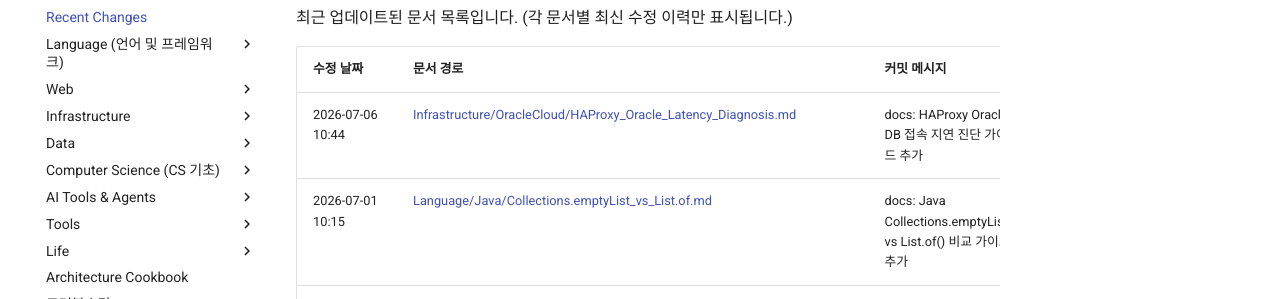
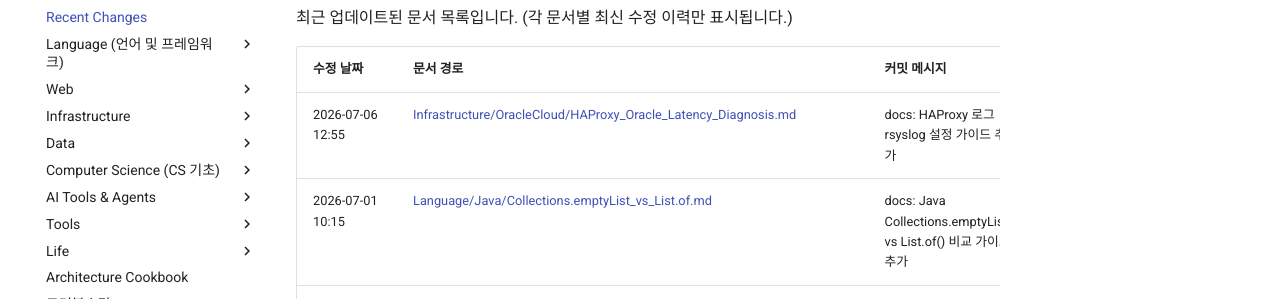
Before and after one commit to DevDooly/TIL, an MkDocs documentation site: the page built from docs/Recent_Changes.md, in a window 1280 px wide and 900 px high. Shown: the part 175-474 px from the top of the window. Built offline with MkDocs 1.6.1 and Material for MkDocs 9.7.7, drawn with Linux system fonts in a browser that asks for light colours; comment, search, counter and statistics services are not loaded.

```diff
--- a/docs/Recent_Changes.md
+++ b/docs/Recent_Changes.md
@@ -4,7 +4,7 @@
 
 | 수정 날짜 | 문서 경로 | 커밋 메시지 |
 | :--- | :--- | :--- |
-| 2026-07-06 10:44 | [Infrastructure/OracleCloud/HAProxy_Oracle_Latency_Diagnosis.md](Infrastructure/OracleCloud/HAProxy_Oracle_Latency_Diagnosis.md) | docs: HAProxy Oracle DB 접속 지연 진단 가이드 추가 |
+| 2026-07-06 12:55 | [Infrastructure/OracleCloud/HAProxy_Oracle_Latency_Diagnosis.md](Infrastructure/OracleCloud/HAProxy_Oracle_Latency_Diagnosis.md) | docs: HAProxy 로그 rsyslog 설정 가이드 추가 |
 | 2026-07-01 10:15 | [Language/Java/Collections.emptyList_vs_List.of.md](Language/Java/Collections.emptyList_vs_List.of.md) | docs: Java Collections.emptyList() vs List.of() 비교 가이드 추가 |
 | 2026-06-30 13:45 | [Language/Java/Concatenated_Gzip_Decompression.md](Language/Java/Concatenated_Gzip_Decompression.md) | fix: Java Concatenated GZIP 검사 메서드 매직 넘버 비교 버그 수정 |
 | 2026-06-24 14:47 | [Infrastructure/MessageBroker/Kafka/Kafka_Rolling_Restart_Guide.md](Infrastructure/MessageBroker/Kafka/Kafka_Rolling_Restart_Guide.md) | docs: Kafka Broker 롤링 재시작 가이드 추가 |
```
Also changed, not shown: README.md (+1 -1 lines).
